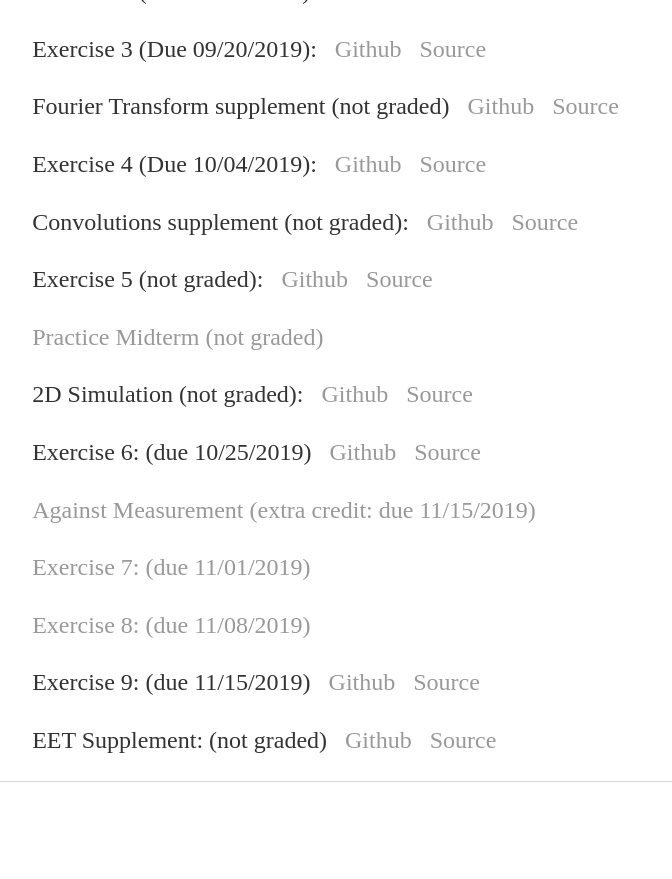
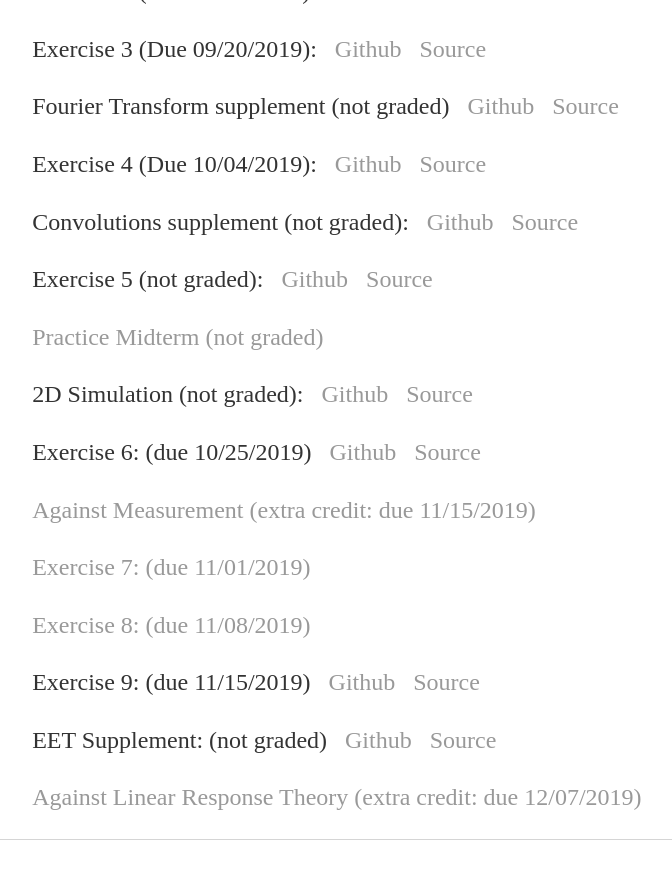
Before and after one commit to mreppert/mreppert.github.io, a Jekyll site: the page built from education/chm676/exercises/index.html, in a window 1280 px wide and 900 px high, scrolled down 674 px. Shown: the top 879 px of the window, without its empty margins (227-899 px from the left). Built offline with Jekyll 4.4.1, drawn with Linux system fonts in a browser that asks for light colours; before the commit the page ends 1516 px from its top, so only the background shows below that.

Commit message:
Added final extra credit

```diff
--- a/education/chm676/exercises/index.html
+++ b/education/chm676/exercises/index.html
@@ -51,5 +51,6 @@ p {
     <p style="font-size:150%"><a href="/education/chm676/exercises/Exercise8.pdf">Exercise 8: (due 11/08/2019)</a></p>
     <p style="font-size:150%">Exercise 9: (due 11/15/2019)&nbsp;&nbsp;&nbsp;<a style="font-size:100%" href="https://github.com/mreppert/CHM676/blob/master/Exercise9.ipynb">Github</a>&nbsp;&nbsp;&nbsp;<a style="font-size:100%" href="https://raw.githubusercontent.com/mreppert/CHM676/master/Exercise9.ipynb" download>Source</a></p>
     <p style="font-size:150%">EET Supplement: (not graded)&nbsp;&nbsp;&nbsp;<a style="font-size:100%" href="https://github.com/mreppert/CHM676/blob/master/EET.ipynb">Github</a>&nbsp;&nbsp;&nbsp;<a style="font-size:100%" href="https://raw.githubusercontent.com/mreppert/CHM676/master/EET.ipynb" download>Source</a></p>
+    <p style="font-size:150%"><a href="/education/chm676/exercises/AgainstLinearResponse.pdf">Against Linear Response Theory (extra credit: due 12/07/2019)</a></p>
   </body>
 </html>
```
Also changed, not shown: 1 other file.
